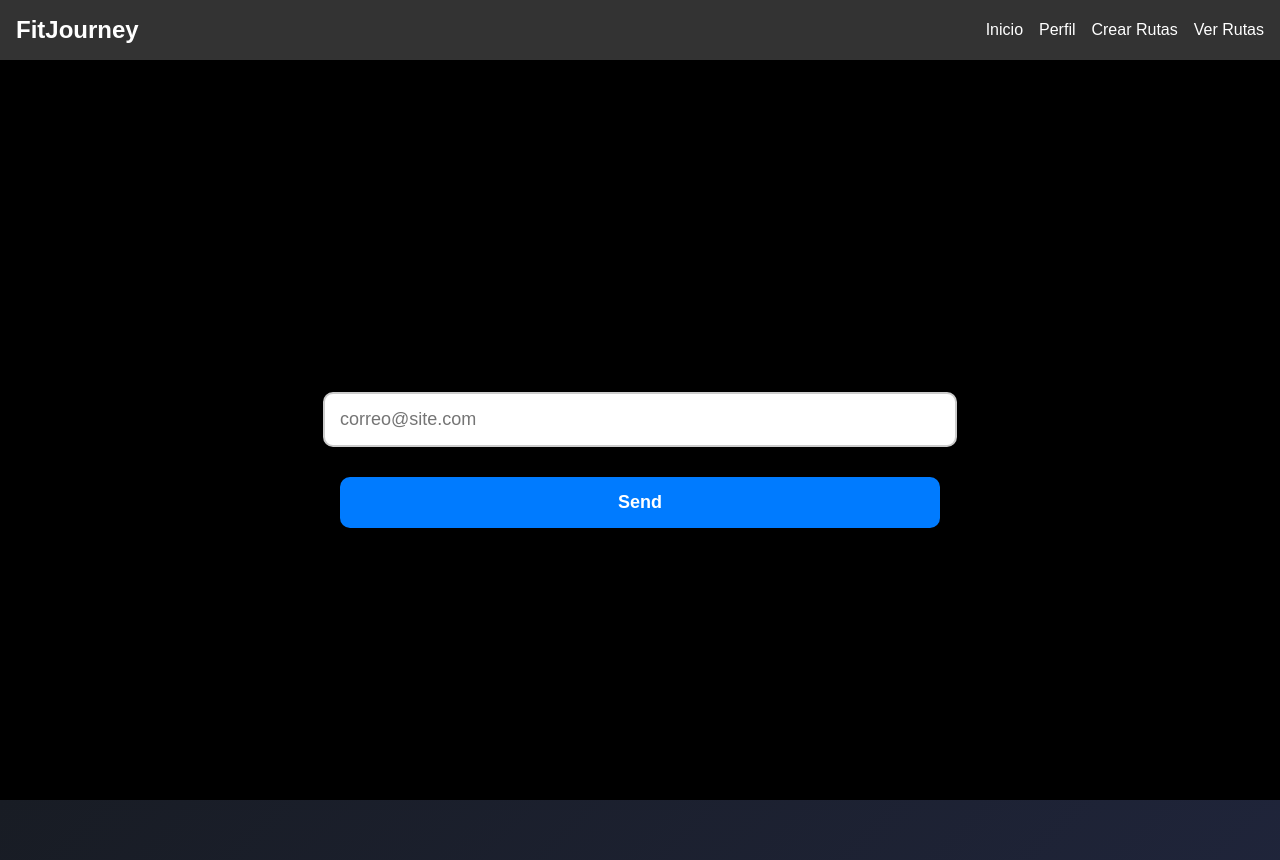
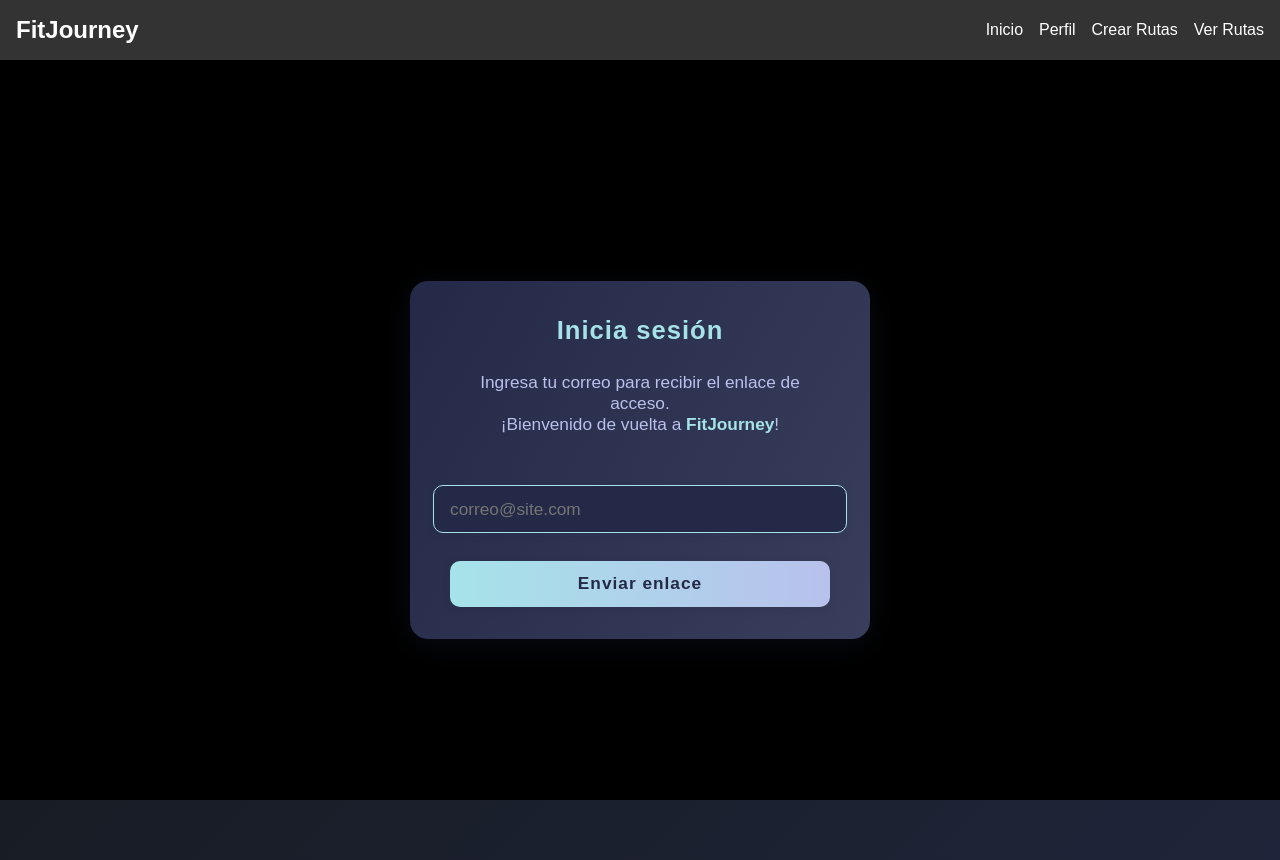
Before and after one commit to SalomonAvila/FitJourney, a React (Vite) app: page /anadirRuta in a window 1280 px wide. Built offline with nearby package versions, Linux system fonts and the light colour scheme; no server answers.

Commit message:
Login estilo

```diff
--- a/src/pages/Login.jsx
+++ b/src/pages/Login.jsx
@@ -1,36 +1,43 @@
-import React from 'react'
-import { useState } from 'react';
-import {client} from "../API/client"
-import '../styles/Login.css'
-function Login(){
+import React, { useState } from 'react';
+import { client } from "../API/client";
+import '../styles/Login.css';
 
-    const [email,setEmail] = useState("");
+function Login() {
+  const [email, setEmail] = useState("");
 
-    const handleSubmit = async (e) =>{
-        e.preventDefault()
-        try{
-            await client.auth.signInWithOtp({email})
-        }catch(error){
-            console.error(error)
-        }
+  const handleSubmit = async (e) => {
+    e.preventDefault();
+    try {
+      await client.auth.signInWithOtp({ email });
+    } catch (error) {
+      console.error(error);
+    }
+  };
 
-    };
-
-    return(
-        <div>
-
-            <form onSubmit={handleSubmit}>
-
-            <input type="email" name="email" placeholder="correo@site.com" id="espacioTexto"
-            onChange={(e) => setEmail(e.target.value)}/>
-            <button id='boton'>
-                Send
-            </button>
-
-            </form>
-
+  return (
+    <div className="login-bg">
+      <div className="login-card">
+        <div className="login-title">Inicia sesión</div>
+        <div className="login-desc">
+          Ingresa tu correo para recibir el enlace de acceso.<br />
+          ¡Bienvenido de vuelta a <span style={{ color: "#a6e3e9", fontWeight: 700 }}>FitJourney</span>!
         </div>
-    )
-};
+        <form className="login-form" onSubmit={handleSubmit}>
+          <input
+            type="email"
+            name="email"
+            placeholder="correo@site.com"
+            id="espacioTexto"
+            onChange={(e) => setEmail(e.target.value)}
+            required
+          />
+          <button id="boton" type="submit">
+            Enviar enlace
+          </button>
+        </form>
+      </div>
+    </div>
+  );
+}
 
 export default Login;
--- a/src/styles/Login.css
+++ b/src/styles/Login.css
@@ -1,50 +1,110 @@
+body, html {
+  background: linear-gradient(135deg, #181c24 0%, #232946 100%);
+  min-height: 100vh;
+  margin: 0;
+  padding: 0;
+  font-family: 'Inter', 'Arial', sans-serif;
+}
 
-form {
+.login-bg {
+  min-height: 100vh;
+  width: 100vw;
+  display: flex;
+  align-items: center;
+  justify-content: center;
+}
+
+.login-card {
+  background: linear-gradient(120deg, #232946 0%, #393e5c 100%);
+  border-radius: 18px;
+  box-shadow: 0 6px 32px #23294644;
+  padding: 2.2rem 2.5rem 2rem 2.5rem;
+  min-width: 320px;
+  max-width: 380px;
+  width: 100%;
   display: flex;
   flex-direction: column;
   align-items: center;
-    justify-content: center;
-    height: 100vh;
-    margin: 0;
+  gap: 1.2rem;
+  animation: fadeInUp 1s;
+}
+
+@keyframes fadeInUp {
+  from { opacity: 0; transform: translateY(30px);}
+  to { opacity: 1; transform: translateY(0);}
+}
+
+.login-title {
+  color: #a6e3e9;
+  font-size: 1.6rem;
+  font-weight: 800;
+  margin-bottom: 0.5rem;
+  text-align: center;
+  letter-spacing: 1px;
+}
+
+.login-desc {
+  color: #b8c1ec;
+  font-size: 1.08rem;
+  margin-bottom: 1.2rem;
+  text-align: center;
+  font-weight: 500;
+}
+
+.login-form {
+  width: 100%;
+  display: flex;
+  flex-direction: column;
+  align-items: center;
 }
 
 #espacioTexto {
-    width: 80%;
-    max-width: 600px;
-    padding: 15px;
-    margin: 15px 0;
-    border: 2px solid #ccc;
+  width: 100%;
+  padding: 0.8rem 1rem;
+  margin: 0.7rem 0 1.2rem 0;
+  border: 1.5px solid #a6e3e9;
   border-radius: 10px;
-    font-size: 18px;
-    box-shadow: 0 4px 8px rgba(0, 0, 0, 0.2);
-    transition: border-color 0.3s ease, box-shadow 0.3s ease;
+  font-size: 1.08rem;
+  background: #232946;
+  color: #e0e7ef;
+  box-shadow: 0 2px 8px #23294622;
+  transition: border-color 0.3s, box-shadow 0.3s;
 }
 
 #espacioTexto:focus {
-    border-color: #007bff;
-    box-shadow: 0 4px 12px rgba(0, 123, 255, 0.5); /* Sombra azul al enfocar */
+  border-color: #a6e3e9;
+  box-shadow: 0 4px 12px #a6e3e955;
   outline: none;
 }
 
 #boton {
-    width: 80%;
-    max-width: 600px;
-    background-color: #007bff;
-    color: white;
-    padding: 15px;
-    margin: 15px 0;
+  width: 100%;
+  background: linear-gradient(90deg, #a6e3e9 0%, #b8c1ec 100%);
+  color: #232946;
+  padding: 0.8rem 0;
+  margin: 0.5rem 0 0 0;
   border: none;
   border-radius: 10px;
-    font-size: 18px;
+  font-size: 1.08rem;
   font-weight: bold;
   cursor: pointer;
-    transition: background-color 0.3s ease, transform 0.2s ease;
+  transition: background 0.2s, color 0.2s, transform 0.2s;
+  box-shadow: 0 2px 8px #23294622;
+  letter-spacing: 1px;
+}
+#boton:hover {
+  background: linear-gradient(90deg, #b8c1ec 0%, #a6e3e9 100%);
+  color: #181c24;
+  transform: scale(1.04);
+}
+#boton:active {
+  transform: scale(0.97);
 }
 
-  #boton:hover {
-    background-color: #0056b3;
+@media (max-width: 600px) {
+  .login-card {
+    padding: 1.2rem 0.5rem 1rem 0.5rem;
+    min-width: 0;
+    max-width: 98vw;
   }
-
-  #boton:active {
-    transform: scale(0.96);
 }
```
Lines whose indentation alone changed are shown as unchanged.
